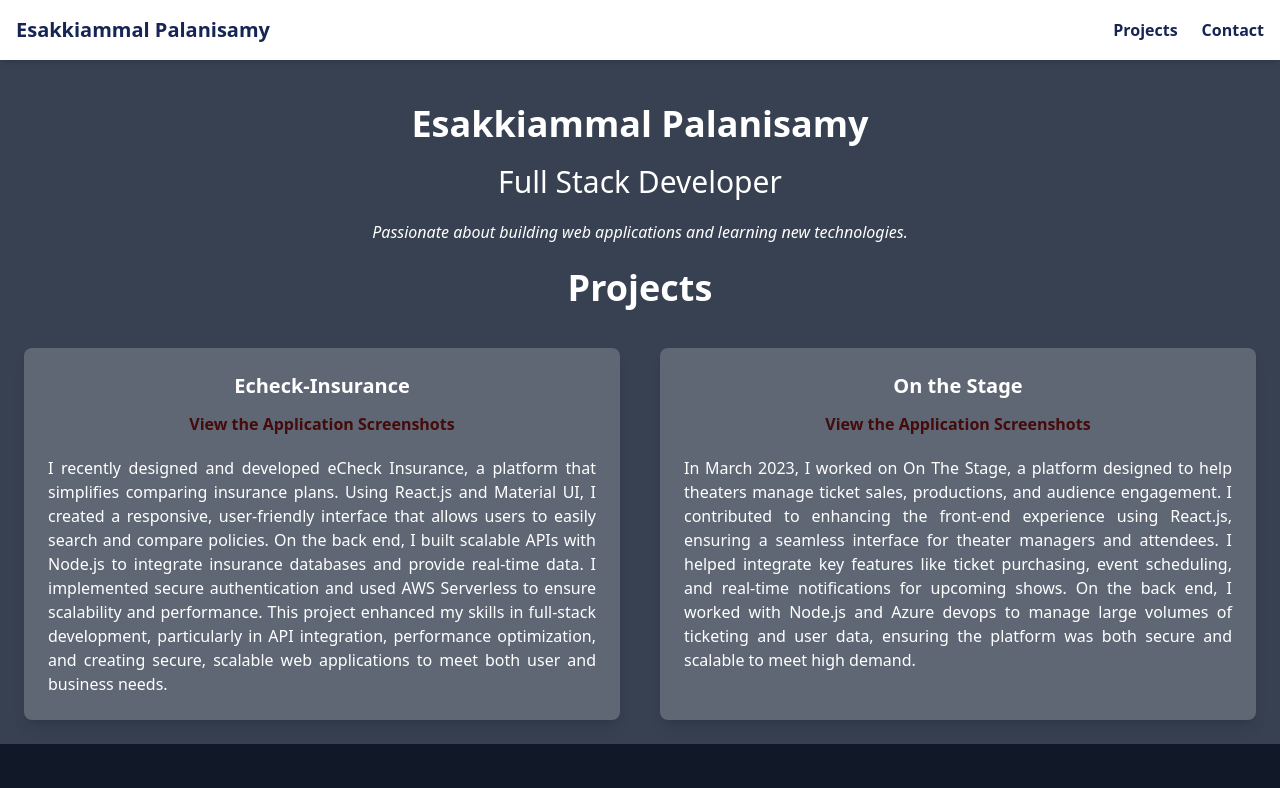
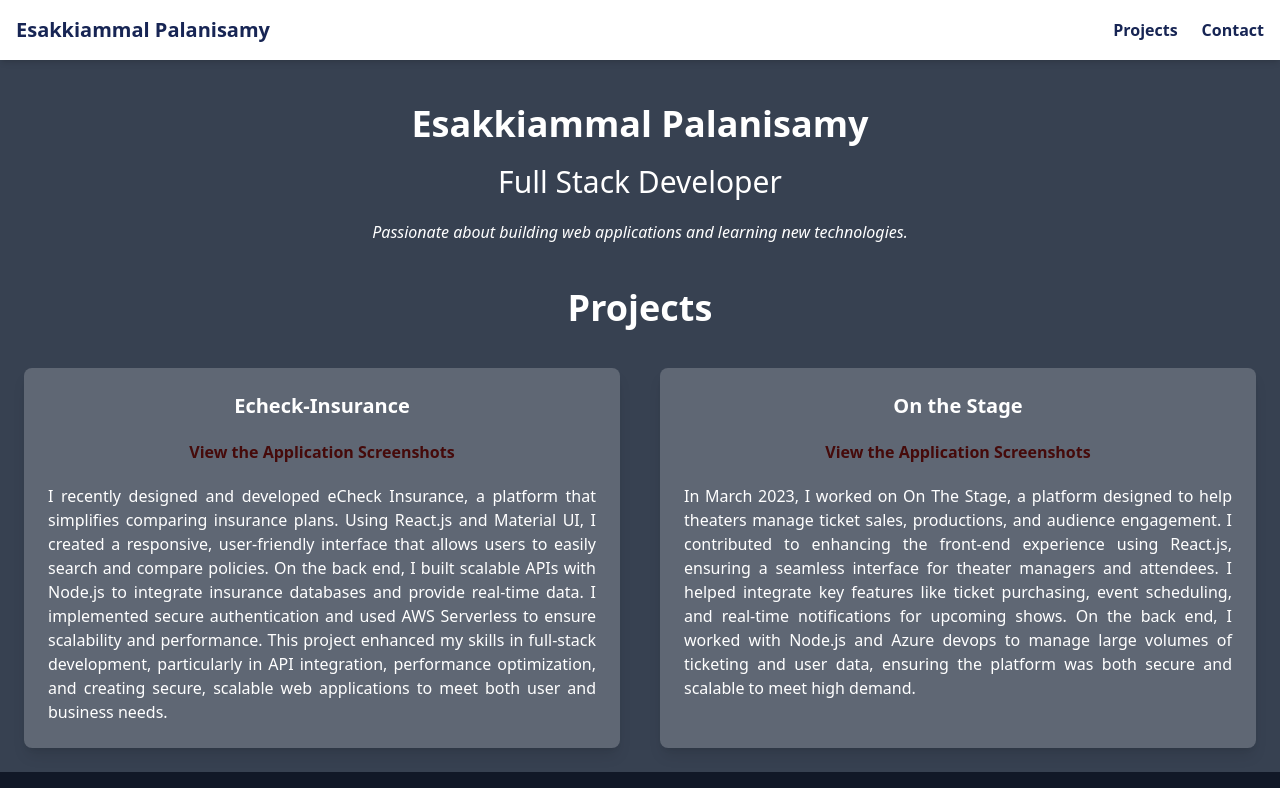
Before and after one commit to esakki2609/EsakkiammalPortofolio, a React (Create React App) app: page / in a window 1280 px wide. Shown: the top 788 px of the page. Built offline with nearby package versions, Linux system fonts and the light colour scheme.

Commit message:
margin adjustment

```diff
--- a/src/Contents/Projects.jsx
+++ b/src/Contents/Projects.jsx
@@ -63,7 +63,7 @@ const ProjectsSection = () => {
   };
 
   return (
-    <div className="box-two w-full  p-6 flex flex-col justify-center">
+    <div className="box-two w-full  p-6 flex flex-col justify-center mt-5">
       <h2 className="text-4xl font-bold text-white mb-10">Projects</h2>
       <div className="grid grid-cols-1 md:grid-cols-2 gap-10">
         {projectData.map(({ title, images, description }) => (
@@ -71,7 +71,7 @@ const ProjectsSection = () => {
             key={title}
             className="bg-white bg-opacity-20 p-6 rounded-lg shadow-lg transition-transform transform hover:scale-105 hover:shadow-xl"
           >
-            <h3 className="text-xl font-semibold mb-3 text-white">{title}</h3>
+            <h3 className="text-xl font-semibold mb-5 text-white">{title}</h3>
             <span
               onClick={() => openModal(images)}
               className="text-red-950 font-bold mb-5 hover:text-gray-900 cursor-pointer transition duration-200"
```
